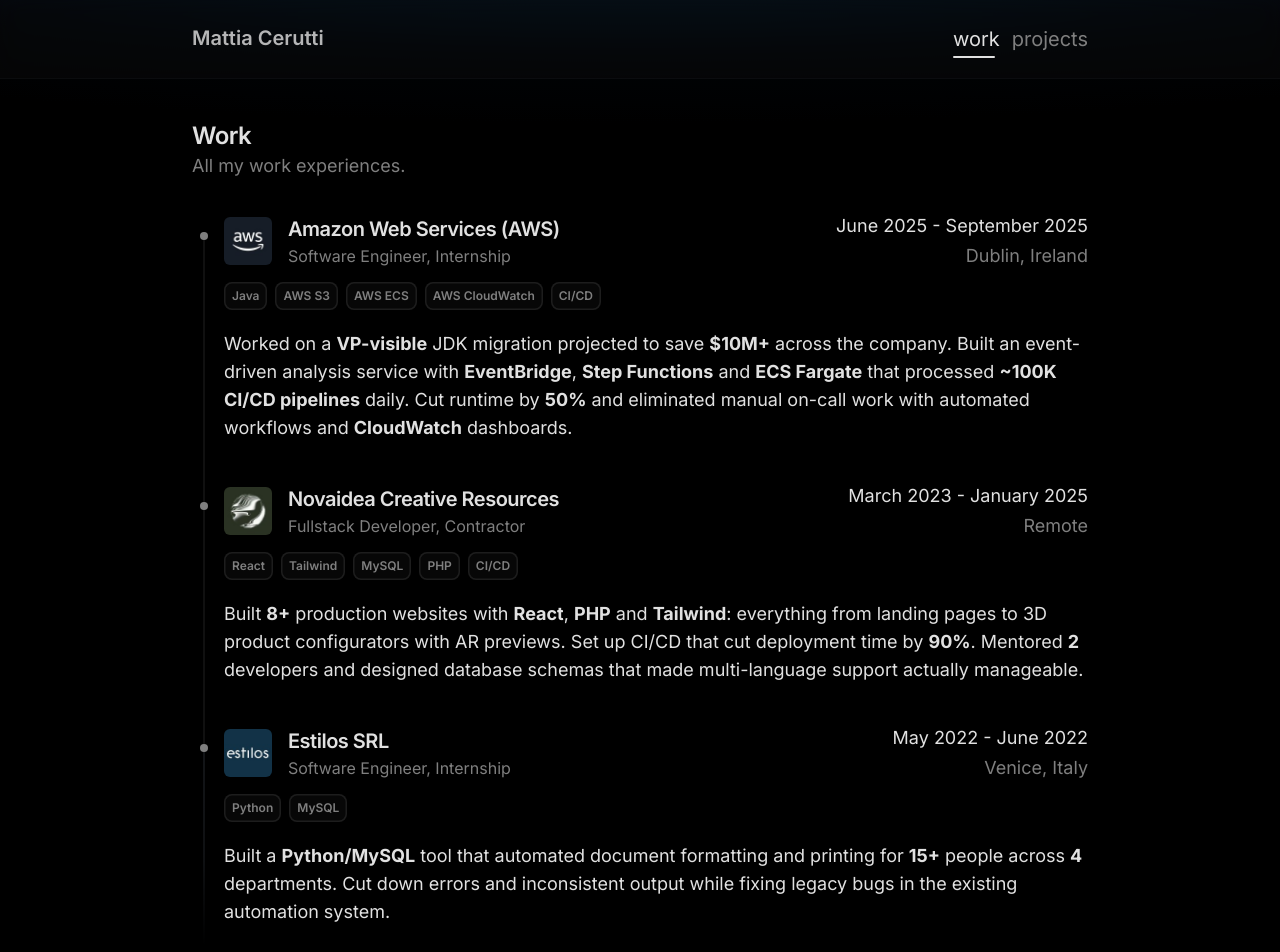
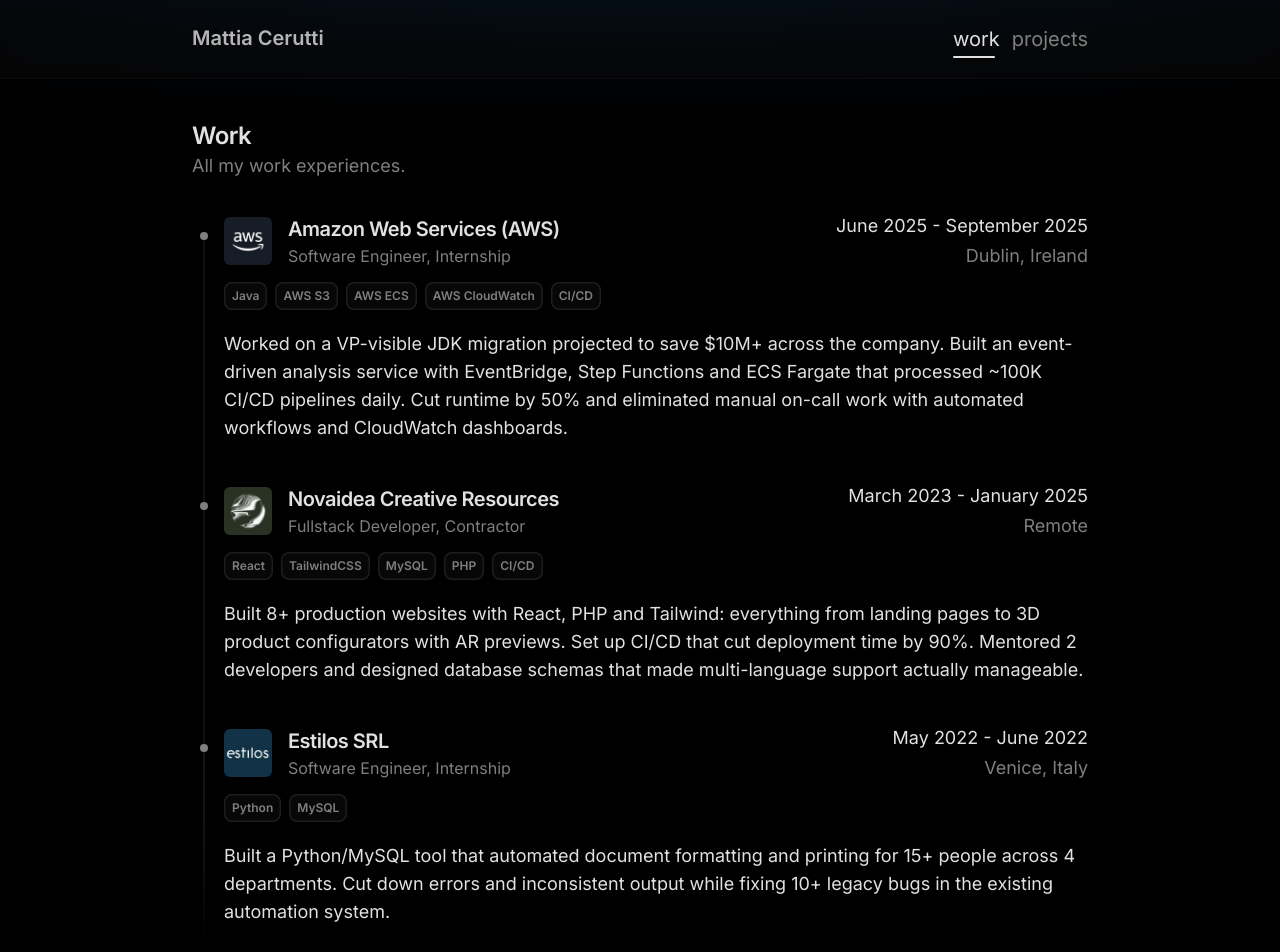
Before and after one commit to mattiacerutti/portfolio, a Next.js app: page /work in a window 1280 px wide. Shown: the top 952 px of the page. Built offline with nearby package versions, Linux system fonts and the light colour scheme.

Commit message:
fix: remove bolding from work descriptions

```diff
--- a/src/components/work/work-experience.tsx
+++ b/src/components/work/work-experience.tsx
@@ -44,7 +44,7 @@
           ))}
         </div>
 
-        <P dangerouslySetInnerHTML={{__html: description}} />
+        <P>{description}</P>
       </div>
     </div>
   );
--- a/src/data/work.ts
+++ b/src/data/work.ts
@@ -18,7 +18,7 @@
     endDate: new Date("2025-09"),
     technologies: ["Java", "AWS S3", "AWS ECS", "AWS CloudWatch", "CI/CD"],
     description:
-      "Worked on a <b>VP-visible</b> JDK migration projected to save <b>$10M+</b> across the company. Built an event-driven analysis service with <b>EventBridge</b>, <b>Step Functions</b> and <b>ECS Fargate</b> that processed <b>~100K CI/CD pipelines</b> daily. Cut runtime by <b>50%</b> and eliminated manual on-call work with automated workflows and <b>CloudWatch</b> dashboards.",
+      "Worked on a VP-visible JDK migration projected to save $10M+ across the company. Built an event-driven analysis service with EventBridge, Step Functions and ECS Fargate that processed ~100K CI/CD pipelines daily. Cut runtime by 50% and eliminated manual on-call work with automated workflows and CloudWatch dashboards.",
     relevant: true,
     logo: "/aws.png",
   },
@@ -28,9 +28,9 @@
     location: "Remote",
     startDate: new Date("2023-03"),
     endDate: new Date("2025-01"),
-    technologies: ["React", "Tailwind", "MySQL", "PHP", "CI/CD"],
+    technologies: ["React", "TailwindCSS", "MySQL", "PHP", "CI/CD"],
     description:
-      "Built <b>8+</b> production websites with <b>React</b>, <b>PHP</b> and <b>Tailwind</b>: everything from landing pages to 3D product configurators with AR previews. Set up CI/CD that cut deployment time by <b>90%</b>. Mentored <b>2</b> developers and designed database schemas that made multi-language support actually manageable.",
+      "Built 8+ production websites with React, PHP and Tailwind: everything from landing pages to 3D product configurators with AR previews. Set up CI/CD that cut deployment time by 90%. Mentored 2 developers and designed database schemas that made multi-language support actually manageable.",
     relevant: true,
     logo: "/novaidea.png",
   },
@@ -42,7 +42,7 @@
     endDate: new Date("2022-06"),
     technologies: ["Python", "MySQL"],
     description:
-      "Built a <b>Python/MySQL</b> tool that automated document formatting and printing for <b>15+</b> people across <b>4</b> departments. Cut down errors and inconsistent output while fixing legacy bugs in the existing automation system.",
+      "Built a Python/MySQL tool that automated document formatting and printing for 15+ people across 4 departments. Cut down errors and inconsistent output while fixing 10+ legacy bugs in the existing automation system.",
     relevant: false,
     logo: "/estilos.png",
   },
```
